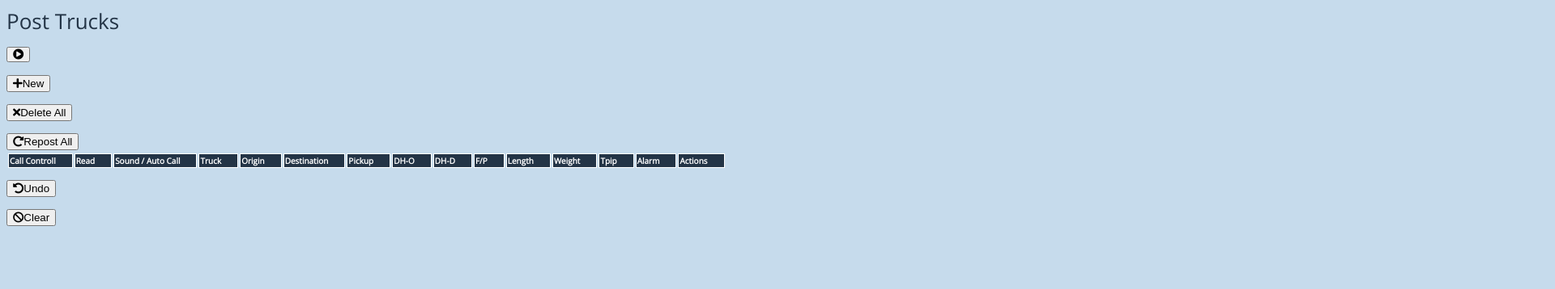
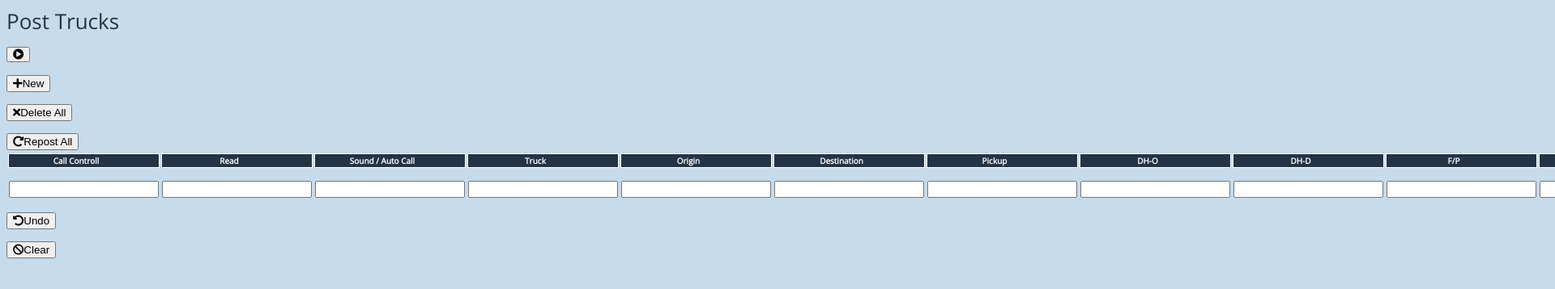
Before and after one commit to ann1205/vue-js, a plain HTML site: page index.html in a window 1280 px wide. Both pictures are taken after a click on the button "New". Shown: the top 358 px of the page at 81% size, 1920 px wide, since content can reach past the window. Drawn offline with nearby package versions, Linux system fonts and the light colour scheme.

Commit message:
Initial 13.03

```diff
--- a/index.css
+++ b/index.css
@@ -3,6 +3,8 @@ body {
     font-family: 'Open Sans', sans-serif;
     font-size: 26px;
     color: #233446;
+    width: 100%;
+    max-width: 900px;
 }
 button {
     display: flex;
@@ -12,10 +14,12 @@ button {
     justify-content: flex-end;
     align-items: center;
 }
+
 th {
     border: 0.1px solid white;
     font-size: 10px;
     color: white;
     background-color: #233446;
     padding-right: 20px;
+    width: 100%;
     }
--- a/index.html
+++ b/index.html
@@ -17,7 +17,7 @@
   <button v-on:click = "play"><i class="fas fa-play-circle"></i></button>
 </div>
 <div id="app-3">
-  <button v-on:click = "addNew"><i class="fas fa-plus"></i>New</button>
+  <button onclick = "addNew('dataTbody')"><i class="fas fa-plus"></i>New</button>
 </div>
 <div id="app-4">
   <button v-on:click = "deleteAll"><i class="fas fa-times"></i>Delete All</button>
@@ -26,23 +26,28 @@
   <button v-on:click = "repostAll"><i class="fas fa-redo-alt"></i>Repost All</button>
 </div>
 <table id="table">
+  <thead>
   <tr>
-    <th id="call-controll">Call Controll</th>
-    <th id="read">Read</th>
-    <th id="sound/auto-call">Sound / Auto Call</th>
-    <th id="truck">Truck</th>
-    <th id="origin">Origin</th>
-    <th id="destination">Destination</th>
-    <th id="pickup">Pickup</th>
-    <th id="dh-o">DH-O</th>
-    <th id="dh-d">DH-D</th>
-    <th id="f/p">F/P</th>
-    <th id="length">Length</th>
-    <th id="weight">Weight</th>
-    <th id="tpip">Tpip</th>
-    <th id="alarm">Alarm</th>
-    <th id="actions">Actions</th>
+    <th id="call-controll" type="text">Call Controll</th>
+    <th id="read" type="text">Read</th>
+    <th id="sound/auto-call" type="text">Sound / Auto Call</th>
+    <th id="truck" type="text">Truck</th>
+    <th id="origin" type="text">Origin</th>
+    <th id="destination" type="text">Destination</th>
+    <th id="pickup" type="text">Pickup</th>
+    <th id="dh-o" type="text">DH-O</th>
+    <th id="dh-d" type="text">DH-D</th>
+    <th id="f/p" type="text">F/P</th>
+    <th id="length" type="text">Length</th>
+    <th id="weight" type="text">Weight</th>
+    <th id="tpip" type="text">Tpip</th>
+    <th id="alarm" type="text">Alarm</th>
+    <th id="actions" type="text">Actions</th>
   </tr>
+</thead>
+<tbody id="dataTbody">
+
+  </tbody>
 </table>
 
 <div id="app-">
--- a/vue.js
+++ b/vue.js
@@ -1,17 +1,124 @@
 var app = new Vue({
-  el:'#app',
-  data:{
+  el: '#app',
+  data: {
     message: 'Post Trucks'
   }
 })
-var app = new Vue({
-  el: '#app3',
-  methods: {
-    addNew: function (){
-      var newRow = document.getElementById('table');
-      var newCallControll = document.createElement('call-controll');
-      newRow.appendChild('call-controll');
-    }
-  }
+// var app3 = new Vue({
+//   el: '#app3',
+//   methods: {
+//     addNew: function (tableID){
 
-})
+//       var table = document.getElementById(tableID);
+
+// 			var rowCount = table.rows.length;
+// 			var row = table.insertRow(rowCount);
+
+// 			var cell1 = row.insertCell(0);
+// 			var element1 = document.createElement("input");
+// 			element1.type = "text";
+// 			element1.name = "txtbox[]";
+// 			cell1.appendChild(element1);
+
+// }
+// }
+// })
+
+function addNew(tableID) {
+
+  var table = document.getElementById(tableID);
+
+  var rowCount = table.rows.length;
+  var row = table.insertRow(rowCount);
+
+  var cell1 = row.insertCell(0);
+  var element1 = document.createElement("input");
+  element1.type = "text";
+  element1.name = "txtbox[]";
+  cell1.appendChild(element1);
+
+  var cell2 = row.insertCell(1);
+  var element2 = document.createElement("input");
+  element2.type = "text";
+  element2.name = "txtbox[]";
+  cell2.appendChild(element2);
+
+  var cell3 = row.insertCell(2);
+  var element3 = document.createElement("input");
+  element3.type = "text";
+  element3.name = "txtbox[]";
+  cell3.appendChild(element3);
+
+  var cell4 = row.insertCell(3);
+  var element4 = document.createElement("input");
+  element4.type = "text";
+  element4.name = "txtbox[]";
+  cell4.appendChild(element4);
+
+  var cell5 = row.insertCell(4);
+  var element5 = document.createElement("input");
+  element5.type = "text";
+  element5.name = "txtbox[]";
+  cell5.appendChild(element5);
+
+  var cell6 = row.insertCell(5);
+  var element6 = document.createElement("input");
+  element6.type = "text";
+  element6.name = "txtbox[]";
+  cell6.appendChild(element6);
+
+  var cell7 = row.insertCell(6);
+  var element7 = document.createElement("input");
+  element7.type = "text";
+  element7.name = "txtbox[]";
+  cell7.appendChild(element7);
+
+  var cell8 = row.insertCell(7);
+  var element8 = document.createElement("input");
+  element8.type = "text";
+  element8.name = "txtbox[]";
+  cell8.appendChild(element8);
+
+  var cell9 = row.insertCell(8);
+  var element9 = document.createElement("input");
+  element9.type = "text";
+  element9.name = "txtbox[]";
+  cell9.appendChild(element9);
+
+  var cell10 = row.insertCell(9);
+  var element10 = document.createElement("input");
+  element10.type = "text";
+  element10.name = "txtbox[]";
+  cell10.appendChild(element10);
+
+  var cell11 = row.insertCell(10);
+  var element11 = document.createElement("input");
+  element11.type = "text";
+  element11.name = "txtbox[]";
+  cell11.appendChild(element11);
+
+  var cell12 = row.insertCell(11);
+  var element12 = document.createElement("input");
+  element12.type = "text";
+  element12.name = "txtbox[]";
+  cell12.appendChild(element12);
+
+  var cell13 = row.insertCell(12);
+  var element13 = document.createElement("input");
+  element13.type = "text";
+  element13.name = "txtbox[]";
+  cell13.appendChild(element13);
+
+  var cell14 = row.insertCell(13);
+  var element14 = document.createElement("input");
+  element14.type = "text";
+  element14.name = "txtbox[]";
+  cell14.appendChild(element14);
+
+  var cell15 = row.insertCell(14);
+  var element15 = document.createElement("input");
+  element15.type = "button";
+  element15.value = "Delete";
+  cell15.appendChild(element15);
+
+}
```
